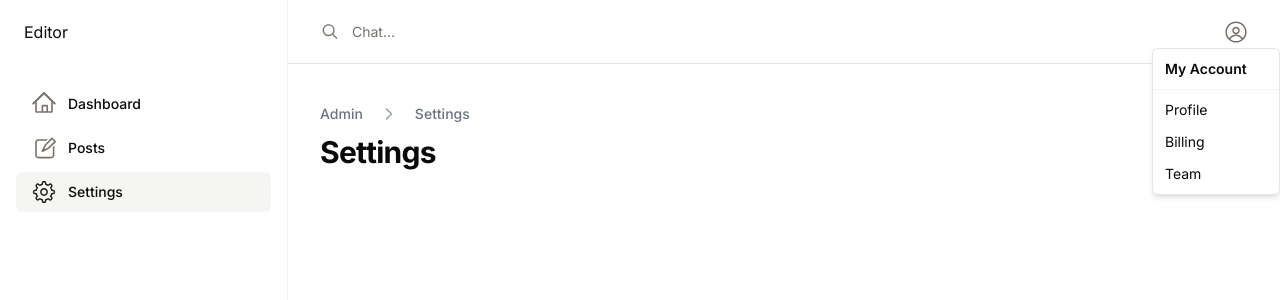
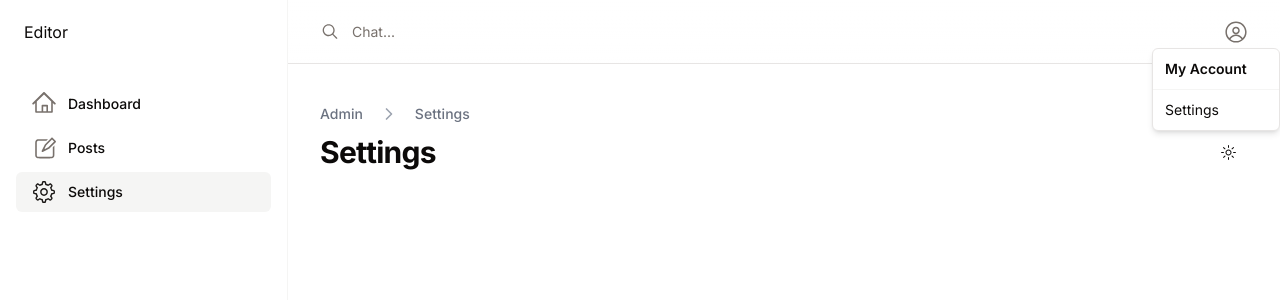
Before and after one commit to StillScripts/mikey, a Next.js app: page /admin/settings in a window 1280 px wide. Both pictures are taken after a click on the button 1236 px from the left and 31 px from the top of the page. Shown: the top 300 px of the page. Built offline with nearby package versions, Linux system fonts and the light colour scheme.

Commit message:
Add settings link to header

```diff
--- a/app/(dashboard)/_components/sticky-header.tsx
+++ b/app/(dashboard)/_components/sticky-header.tsx
@@ -1,3 +1,5 @@
+import Link from 'next/link'
+
 import {
 	AvatarIcon,
 	HamburgerMenuIcon,
@@ -77,9 +79,9 @@ export const StickyHeader = () => {
 							<DropdownMenuContent>
 								<DropdownMenuLabel>My Account</DropdownMenuLabel>
 								<DropdownMenuSeparator />
-								<DropdownMenuItem>Profile</DropdownMenuItem>
-								<DropdownMenuItem>Billing</DropdownMenuItem>
-								<DropdownMenuItem>Team</DropdownMenuItem>
+								<DropdownMenuItem asChild>
+									<Link href="/admin/settings">Settings</Link>
+								</DropdownMenuItem>
 							</DropdownMenuContent>
 						</DropdownMenu>
 					</div>
```
